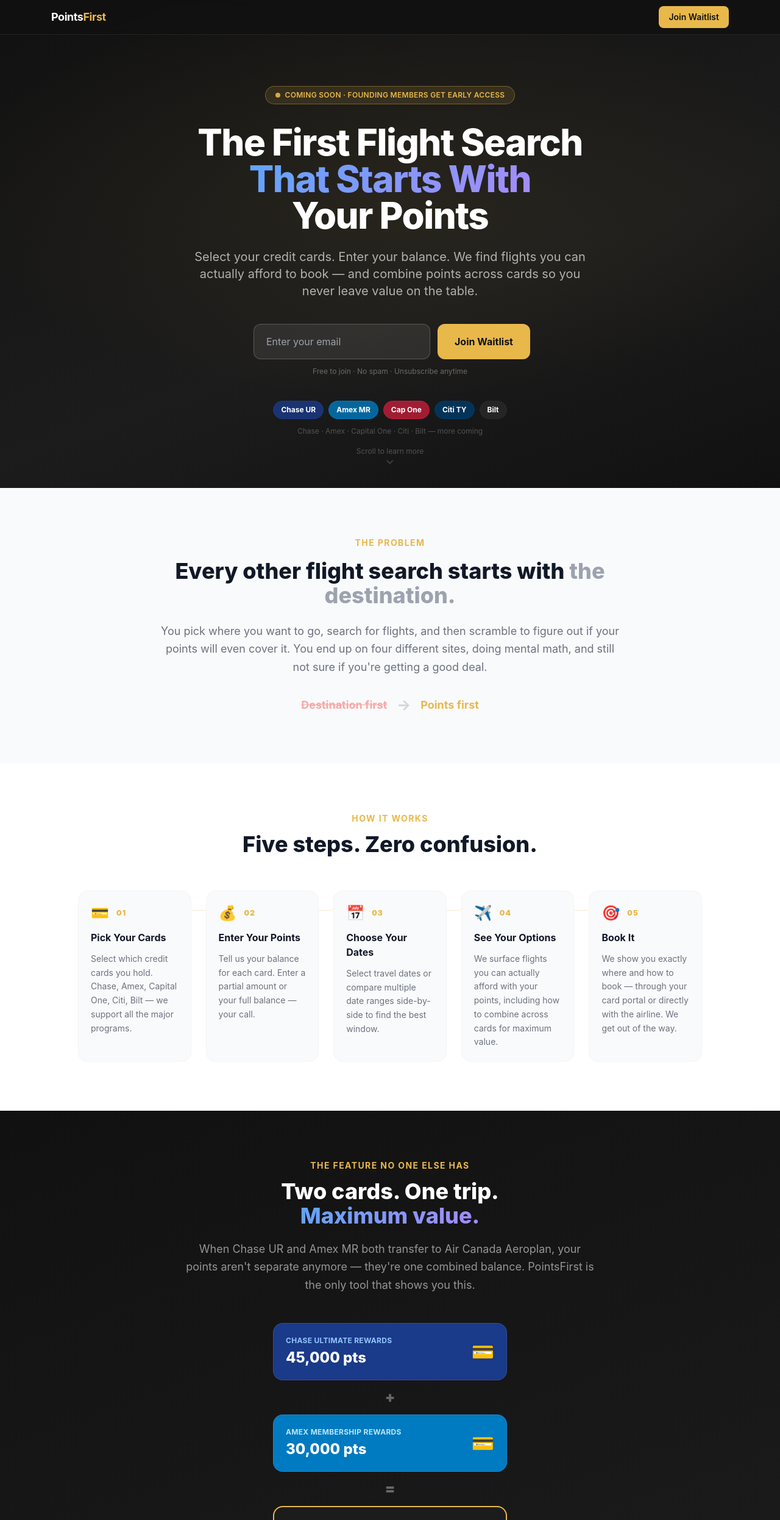
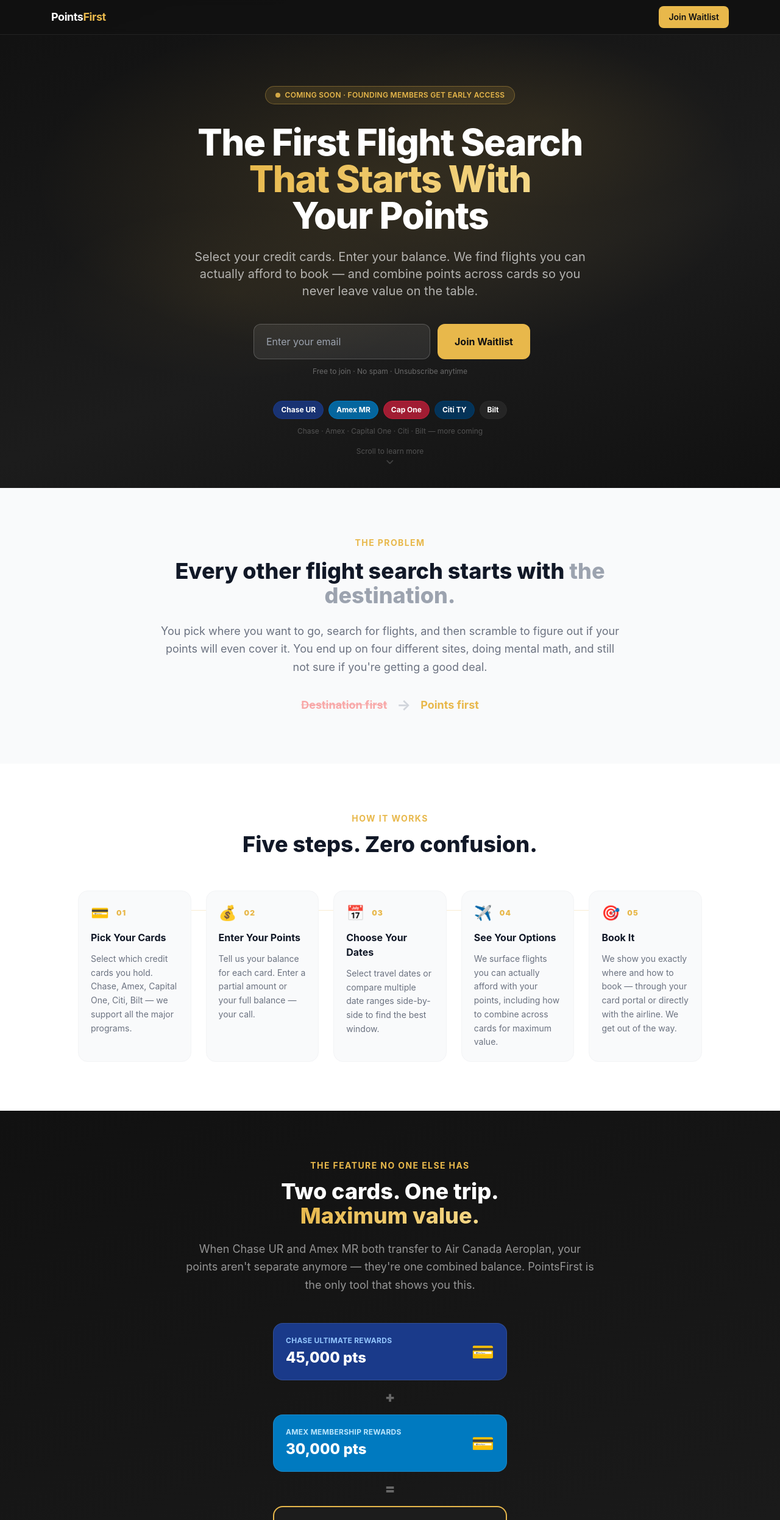
Before and after one commit to Usepointsfirst/Pointsfirst, a Next.js app in the folder pointsfirst-app/: page / in a window 1280 px wide. Shown: the top 2492 px of the page at 61% size. Built offline with nearby package versions, Linux system fonts and the light colour scheme.

Commit message:
Update page.js

```diff
--- a/pointsfirst-app/app/page.js
+++ b/pointsfirst-app/app/page.js
@@ -141,7 +141,10 @@
         className="relative pt-14 min-h-screen flex flex-col items-center justify-center px-5 text-center overflow-hidden"
         style={{ background: `linear-gradient(160deg, ${BLACK} 0%, ${SURFACE} 60%, ${BLACK} 100%)` }}
       >
-        <div className="absolute inset-0 pointer-events-none" style={{ background: `radial-gradient(ellipse 80% 60% at 50% 40%, rgba(232,184,75,0.07) 0%, transparent 70%)` }} />
+        {/* Layered background glow */}
+        <div className="absolute inset-0 pointer-events-none" style={{ background: 'radial-gradient(ellipse 70% 55% at 50% 38%, rgba(232,184,75,0.13) 0%, transparent 65%)' }} />
+        <div className="absolute inset-0 pointer-events-none" style={{ background: 'radial-gradient(ellipse 40% 30% at 30% 60%, rgba(232,184,75,0.05) 0%, transparent 60%)' }} />
+        <div className="absolute inset-0 pointer-events-none" style={{ background: 'radial-gradient(ellipse 40% 30% at 70% 25%, rgba(232,184,75,0.05) 0%, transparent 60%)' }} />
 
         <div className="relative z-10 max-w-3xl mx-auto">
           {/* Badge */}
@@ -156,7 +159,7 @@
           <h1 className="text-4xl sm:text-5xl md:text-6xl font-extrabold text-white leading-tight tracking-tight mb-6">
             The First Flight Search
             <br />
-            <span className="text-gradient">That Starts With</span>
+            <span style={{ background: `linear-gradient(135deg, ${GOLD} 0%, ${GOLD_LT} 100%)`, WebkitBackgroundClip: 'text', WebkitTextFillColor: 'transparent', backgroundClip: 'text' }}>That Starts With</span>
             <br />
             Your Points
           </h1>
@@ -249,7 +252,7 @@
             <h2 className="text-3xl sm:text-4xl font-extrabold text-white leading-tight">
               Two cards. One trip.
               <br />
-              <span className="text-gradient">Maximum value.</span>
+              <span style={{ background: `linear-gradient(135deg, ${GOLD} 0%, ${GOLD_LT} 100%)`, WebkitBackgroundClip: 'text', WebkitTextFillColor: 'transparent', backgroundClip: 'text' }}>Maximum value.</span>
             </h2>
             <p className="text-lg mt-5 max-w-2xl mx-auto leading-relaxed" style={{ color: 'rgba(255,255,255,0.55)' }}>
               When Chase UR and Amex MR both transfer to Air Canada Aeroplan, your points
```
